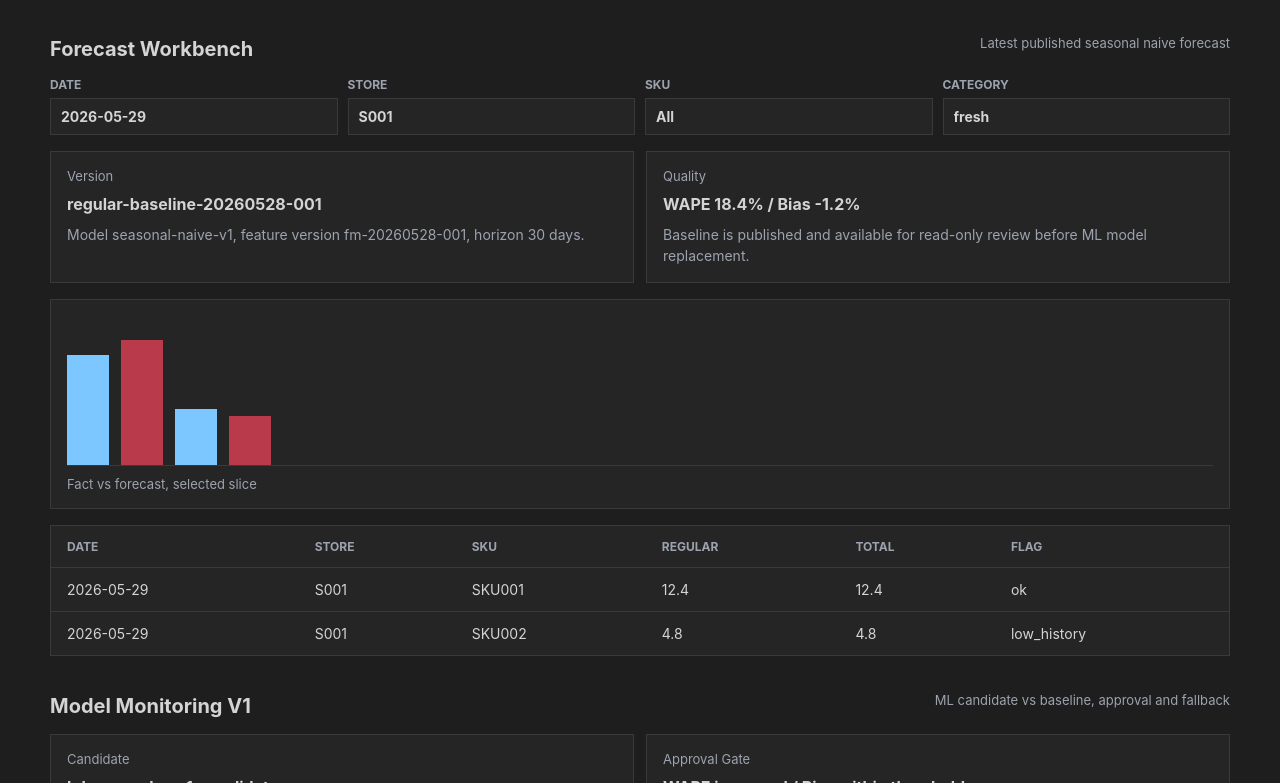
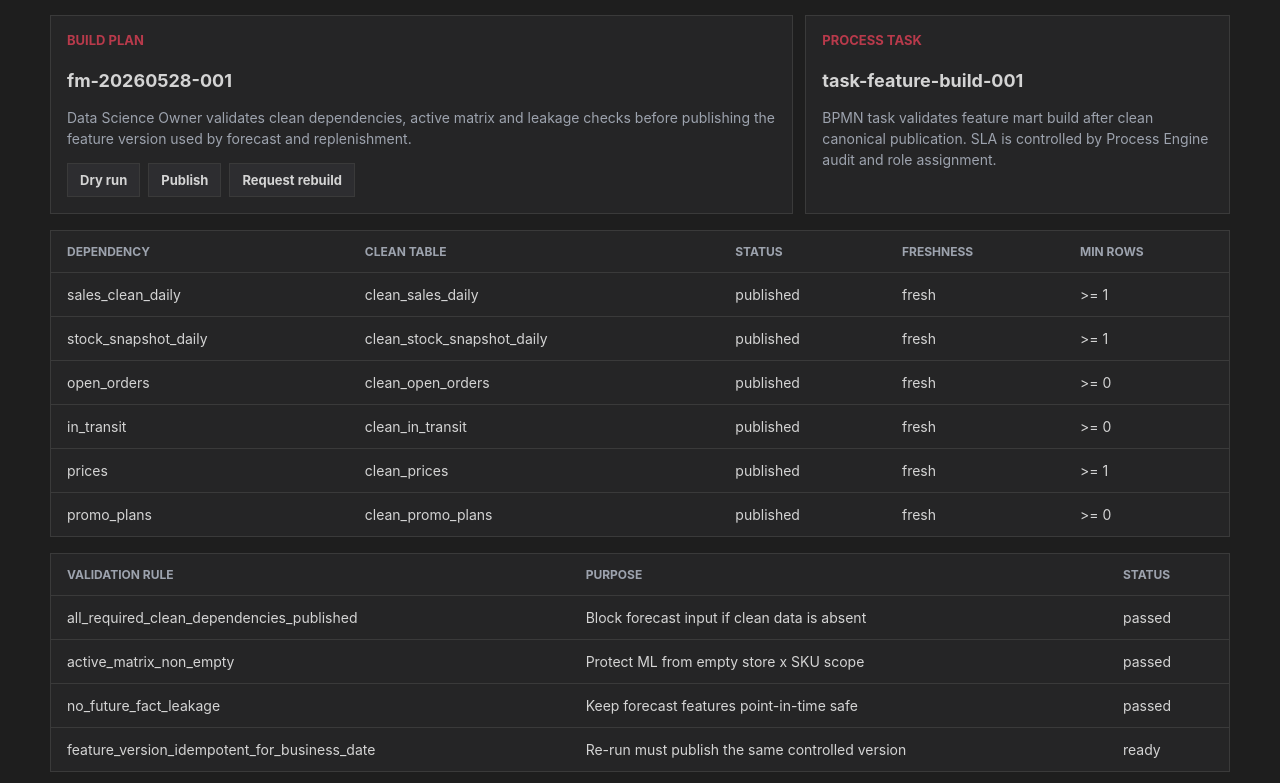
Before and after one commit to romanrav1980/OPEN_FNR, a React (Vite) app in the folder apps/frontend/: page / in a window 1280 px wide. Shown: the part 2697-3480 px from the top of the page. Built offline with nearby package versions, Linux system fonts and the light colour scheme; no server answers.

Commit message:
Add feature build plan UI evidence

```diff
--- a/apps/frontend/src/main.tsx
+++ b/apps/frontend/src/main.tsx
@@ -51,6 +51,20 @@ type FeatureMartStatus = {
   quality: string;
 };
 
+type FeatureBuildDependency = {
+  name: string;
+  table: string;
+  status: "published" | "missing" | "stale";
+  freshness: "fresh" | "late";
+  minRows: string;
+};
+
+type FeatureBuildRule = {
+  rule: string;
+  purpose: string;
+  status: "passed" | "ready";
+};
+
 const serviceLinks: ServiceLink[] = [
   { name: "API", url: localServiceUrl(serviceConfig.apiPort, "/docs"), purpose: "OpenAPI" },
   { name: "Airflow", url: localServiceUrl(serviceConfig.airflowPort), purpose: "Batch orchestration" },
@@ -119,6 +133,22 @@ const featureMartStatuses: FeatureMartStatus[] = [
   { version: "fm-20260528-001", status: "published", activePairs: "2.14M", features: 42, quality: "accepted" },
   { version: "fm-20260528-002", status: "validated", activePairs: "0.82M", features: 42, quality: "pilot shard" },
   { version: "fm-20260528-003", status: "failed", activePairs: "0.31M", features: 39, quality: "partition error" },
+];
+
+const featureBuildDependencies: FeatureBuildDependency[] = [
+  { name: "sales_clean_daily", table: "clean_sales_daily", status: "published", freshness: "fresh", minRows: ">= 1" },
+  { name: "stock_snapshot_daily", table: "clean_stock_snapshot_daily", status: "published", freshness: "fresh", minRows: ">= 1" },
+  { name: "open_orders", table: "clean_open_orders", status: "published", freshness: "fresh", minRows: ">= 0" },
+  { name: "in_transit", table: "clean_in_transit", status: "published", freshness: "fresh", minRows: ">= 0" },
+  { name: "prices", table: "clean_prices", status: "published", freshness: "fresh", minRows: ">= 1" },
+  { name: "promo_plans", table: "clean_promo_plans", status: "published", freshness: "fresh", minRows: ">= 0" },
+];
+
+const featureBuildRules: FeatureBuildRule[] = [
+  { rule: "all_required_clean_dependencies_published", purpose: "Block forecast input if clean data is absent", status: "passed" },
+  { rule: "active_matrix_non_empty", purpose: "Protect ML from empty store x SKU scope", status: "passed" },
+  { rule: "no_future_fact_leakage", purpose: "Keep forecast features point-in-time safe", status: "passed" },
+  { rule: "feature_version_idempotent_for_business_date", purpose: "Re-run must publish the same controlled version", status: "ready" },
 ];
 
 const forecastRows = [
@@ -1160,6 +1190,73 @@ function App() {
             </tbody>
           </table>
         </div>
+        <div className="dq-layout">
+          <aside className="dq-detail">
+            <span className="eyebrow">Build Plan</span>
+            <h3>fm-20260528-001</h3>
+            <p>
+              Data Science Owner validates clean dependencies, active matrix and leakage checks
+              before publishing the feature version used by forecast and replenishment.
+            </p>
+            <div className="action-row">
+              <button type="button">Dry run</button>
+              <button type="button">Publish</button>
+              <button type="button">Request rebuild</button>
+            </div>
+          </aside>
+          <aside className="dq-detail">
+            <span className="eyebrow">Process Task</span>
+            <h3>task-feature-build-001</h3>
+            <p>
+              BPMN task validates feature mart build after clean canonical publication.
+              SLA is controlled by Process Engine audit and role assignment.
+            </p>
+          </aside>
+        </div>
+        <div className="table-shell">
+          <table>
+            <thead>
+              <tr>
+                <th>Dependency</th>
+                <th>Clean table</th>
+                <th>Status</th>
+                <th>Freshness</th>
+                <th>Min rows</th>
+              </tr>
+            </thead>
+            <tbody>
+              {featureBuildDependencies.map((dependency) => (
+                <tr key={dependency.name}>
+                  <td>{dependency.name}</td>
+                  <td>{dependency.table}</td>
+                  <td>{dependency.status}</td>
+                  <td>{dependency.freshness}</td>
+                  <td>{dependency.minRows}</td>
+                </tr>
+              ))}
+            </tbody>
+          </table>
+        </div>
+        <div className="table-shell">
+          <table>
+            <thead>
+              <tr>
+                <th>Validation rule</th>
+                <th>Purpose</th>
+                <th>Status</th>
+              </tr>
+            </thead>
+            <tbody>
+              {featureBuildRules.map((rule) => (
+                <tr key={rule.rule}>
+                  <td>{rule.rule}</td>
+                  <td>{rule.purpose}</td>
+                  <td>{rule.status}</td>
+                </tr>
+              ))}
+            </tbody>
+          </table>
+        </div>
       </section>
 
       <section className="data-section" aria-label="Forecast baseline">
```
Also changed, not shown: 3 other files (tests, documents, lock files or other folders).
